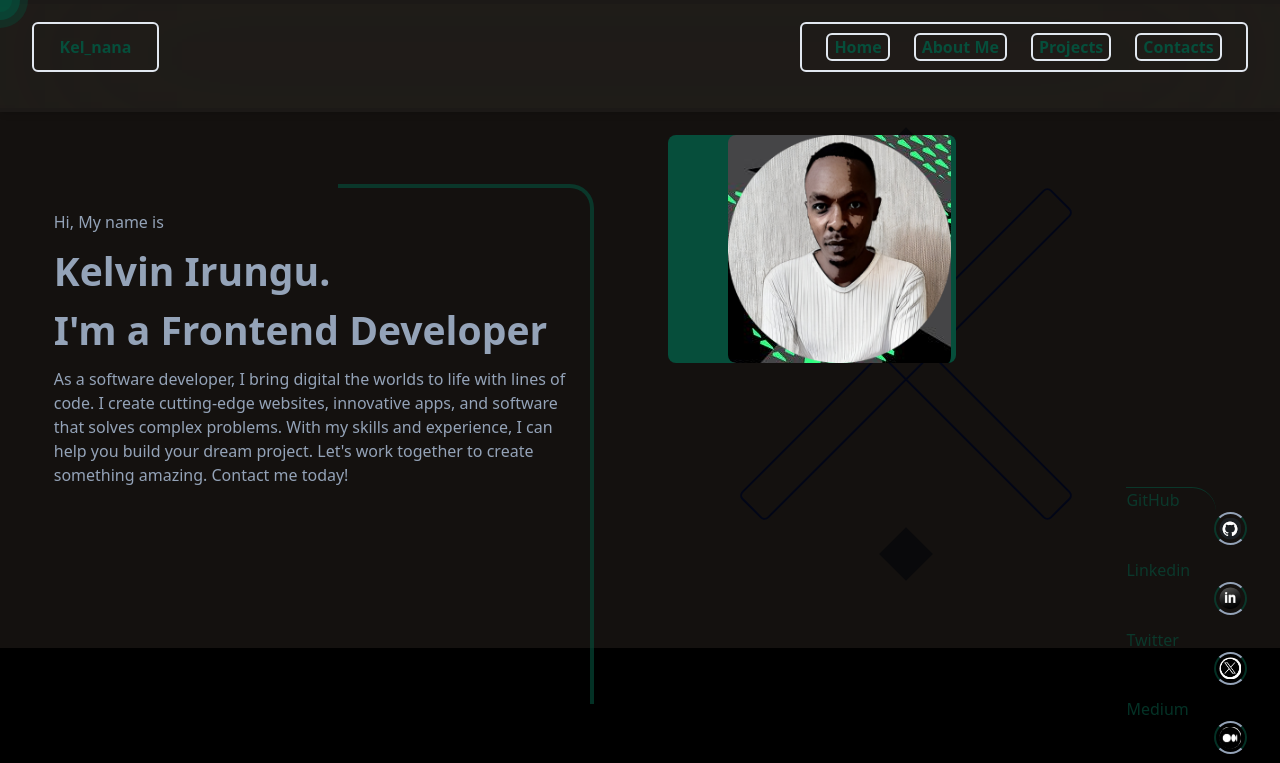
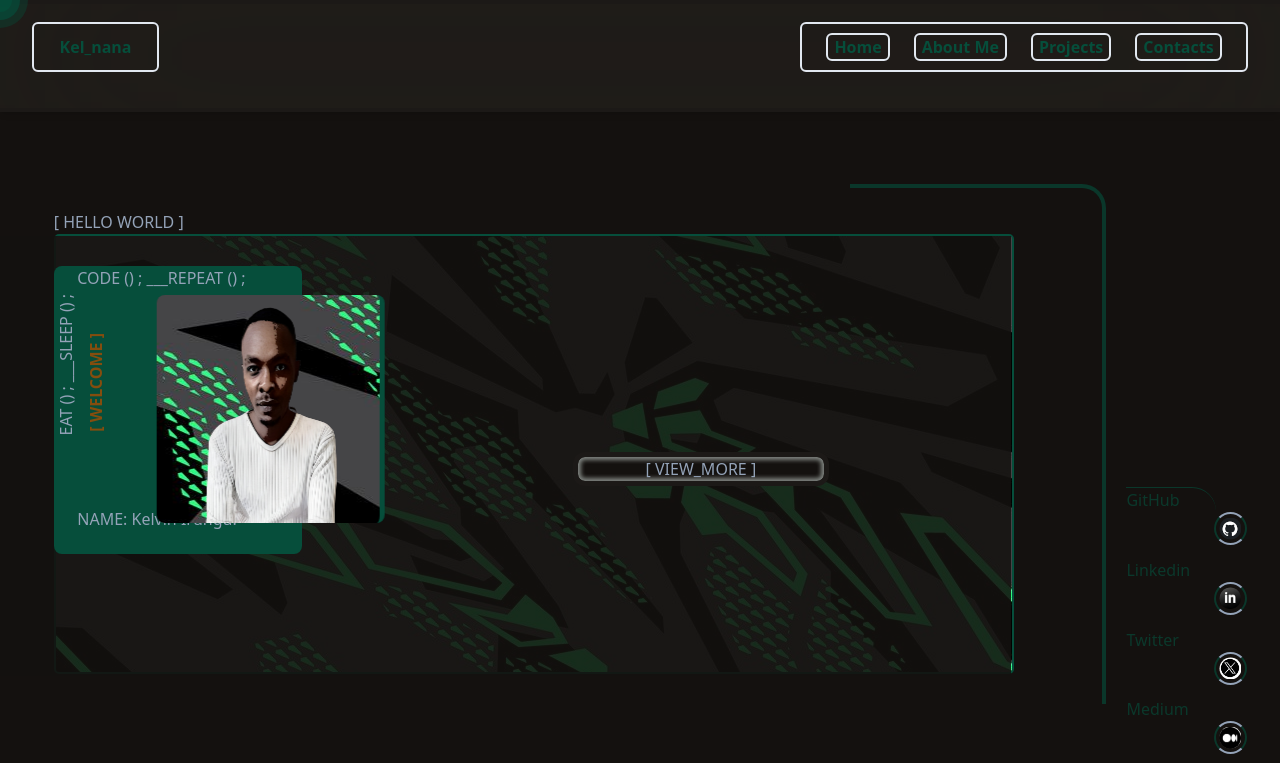
Before and after one commit to Kel-nana/kel_nana_portfolio, a React (Create React App) app: page / in a window 1280 px wide. Shown: the top 763 px of the page. Built offline with nearby package versions, Linux system fonts and the light colour scheme; a web font is replaced by a local one.

Commit message:
landing page updtes

```diff
--- a/src/components/landingPage/LandingPage.jsx
+++ b/src/components/landingPage/LandingPage.jsx
@@ -1,53 +1,80 @@
-// import React, { useRef, useEffect } from 'react';
-// import gsap from 'gsap';
-import profileImg from '../../assets/profileImgCic.png';
+/* eslint-disable max-len */
+import React, { useState } from 'react';
+import { motion } from 'framer-motion';
+import PropTypes from 'prop-types';
+import animateScrollTo from 'animated-scroll-to';
+import profileImg from '../../assets/profileImg.png';
 import landingData from './landingData';
+import PopUp from '../../UI/PopUp';
+import './landing.css';
 
-function LandingPage() {
-  // const boxRef = useRef();
-  // useEffect(() => {
-  //   // This is called tween (between states)
-  //   gsap.to([boxRef.current], {
-  //     y: 23,
-  //     duration: 3.1,
-  //     repeat: -1,
-  //     ease: 'bounce.out',
-  //     yoyoEase: true,
-  //   }); // gsap.to([boxRef.current], 2, {y: 400, repeat: 10, yoyoEase: true})
-  // }, []);
+function LandingPage(props) {
+  const [trigger, setTrigger] = useState(false);
+  const { breakPoint } = props;
+  console.log(breakPoint, 'landing page');
+  const popUpTrigger = () => {
+    animateScrollTo(0, {
+      speed: 500, // Set the scrolling speed (adjust as needed)
+    });
+    setTrigger(true);
+  };
+
+  const closeTrigger = (value) => {
+    setTrigger(value);
+  };
+
+  // {`description pl-[48%] w-[75vw] h-[55vh] ${breakPoint > 725? 'w-[50vw]' : 'w-[75vw]'}`}
   return (
     <>
-      <section id="/" className="pt-[60px] flex text-slate-400 back_round_color_home hover:bg-blend-darken">
-        <div className=" mt-[150px] ml-[4.2%]  h-[438px] w-[40%] gap-y-4">
-          <div className="box_border box_border_base home_left_section rounded-tr-3xl ml-[22.2%] mt-[-2%]" />
-          <div>
-            <span>{landingData.intro}</span>
-            <h1 className="pt-[8px] py-[8px] font-bold text-4xl">
-              {landingData.name}
-              <br />
-              {landingData.title}
-            </h1>
-            <p>{landingData.description}</p>
+      <section id="/" className={`pt-[60px]  h-[140vh]flex text-slate-400 back_round_color_home hover:bg-blend-darken ${breakPoint > 516 ? '' : 'pb-[285px]'}`}>
+        <div className="mt-[150px] ml-[4.2%]  h-[438px] w-[85vw] gap-y-4">
+          <div className="box_border w-[85vw] box_border_base home_left_section rounded-tr-3xl ml-[62.2%] mt-[-2%]" />
+          <div className={`w-[70%] text-${breakPoint < 876 ? 'sm' : 'xl'}`}>
+            <div className="z-20 ">
+              <span>{landingData.intro}</span>
+            </div>
           </div>
-        </div>
-        <div className="image-container h-[438px] w-[438px] mt-[75px] ml-[8%] z-20 ">
-          <div className=" h-[38px] w-[38px] bg-zinc-950 absolute top-0 left-[50%] origin-center rotate-45 z-10" />
-          <div className=" h-[38px] w-[38px] bg-zinc-950 absolute bottom-0 left-[50%] origin-center rotate-45 z-10" />
-          <div className=" h-[438px] w-[38px] border-slate-950 border-2 rounded-md absolute bottom-0 left-[50%] origin-center rotate-45 z-0" />
-          <div className="tilt-div h-[438px] w-[38px] border-slate-950 border-2 rounded-md absolute bottom-0 left-[50%] z-0" />
-          <div className="z-20 h-[228px] w-[238px] relative img_effect">
-            <img src={profileImg} alt="image_portfolio" className="z-20 ml-[25%] h-[228px] w-[228px] profile_img " />
-            {/* <div className="img_1 z-20 " />
-            <div className="img_2 z-20" />
-            <div className="img_3 z-20" />
-            <div className="img_4 z-20" />
-            <div className="img_5 z-20" /> */}
+          <div className="grid grid-cols-2 flex-col-reverse">
+            <div className="absolute z-20 h-[288px] w-[248px] mt-[4vh] img_effect">
+              <p className="text_normal ml-[9.5%]">{landingData.code_one}</p>
+              <p className="landing_text absolute mt-[1.5%]">{landingData.code}</p>
+              <p className="landing_text  mt-[17.5%] ml-[12%] text-yellow-800 font-bold">{landingData.greet}</p>
+              <motion.img
+                initial={{ x: 75 }}
+                whileInView={{ x: [0, 180, 0] }}
+                transition={{
+                  duration: 3,
+                  delay: 0.3,
+                }}
+                src={profileImg}
+                alt="image_portfolio"
+                className="z-20 absolute  ml-[12%] h-[228px] w-[228px] profile_img "
+              />
+              <p className="text_normal ml-[9.5%] pt-[30%]">{landingData.name}</p>
+            </div>
+            <div className="description pl-[48%] w-[75vw] h-[55vh]">
+              <motion.button
+                whileHover={{ scale: 1.1 }}
+                whileTap={{ scale: 0.9 }}
+                type="button"
+                className={`btn_landing absolute ${breakPoint < 725 ? 'ml-[15%] mt-[53vh] w-[37vw]' : 'ml-[20%] mt-[27vh] w-[20vw]'}`}
+                onClick={popUpTrigger}
+              >
+                {landingData.btn}
+              </motion.button>
+            </div>
           </div>
         </div>
       </section>
-
+      <div className="pop_up_body">
+        <PopUp trigger={trigger} closeTrigger={closeTrigger} />
+      </div>
     </>
   );
 }
 
+LandingPage.propTypes = {
+  breakPoint: PropTypes.number.isRequired,
+};
+
 export default LandingPage;
--- /dev/null
+++ b/src/components/landingPage/landing.css
@@ -0,0 +1,35 @@
+.pop_up_body {
+    width: 100vw;
+    border: 1px solid #8c5703;
+  }
+
+  .btn_landing {
+    padding: 25px, 10px !important;
+    background-color: #14110f;
+    border: 5px solid rgb(28 25 23);
+    border-radius: 12px;
+    box-shadow: 0px 0px 4px 3px rgba(229,239,233,0.52) inset;
+    z-index: 9;
+  }
+
+  .description {
+    /* background-color: #14110F; */
+    background-color: rgba(20, 17, 15, 0.8);
+    background-image: url("../../assets/imgBg.jpg");
+    border: 2px solid #064e3b;
+    border-top-right-radius: 20px;
+    border-bottom-right-radius: 20px;
+    border-radius: 5px ;
+    top: 0;
+  }
+
+  .description::before {
+    content: "";
+    position: absolute;
+    top: 30;
+    left: 0;
+    width: 79vw;
+    height: 55vh;
+    background-color: rgba(20, 17, 15, 0.886); /* Adjust opacity as needed */
+    z-index: 2; /* Ensure the pseudo-element is above the background image */
+  }
--- a/src/components/landingPage/landingData.js
+++ b/src/components/landingPage/landingData.js
@@ -1,6 +1,11 @@
 const landingdata = {
-  intro: 'Hi, My name is',
-  name: 'Kelvin Irungu.',
+  intro: '[ HELLO WORLD ]',
+  name: 'NAME: Kelvin Irungu.',
+  code: 'EAT () ; ___SLEEP () ;',
+  code_one: 'CODE () ; ___REPEAT () ;',
+  greet: '[ WELCOME ] ',
+  btn: '[ VIEW_MORE ]',
+  btn_two: '[ LANDING PAGE ]',
   title: "I'm a Frontend Developer",
   description: "As a software developer, I bring digital the worlds to life with lines of code. I create cutting-edge websites, innovative apps, and software that solves complex problems. With my skills and experience, I can help you build your dream project. Let's work together to create something amazing. Contact me today!",
 };
```
